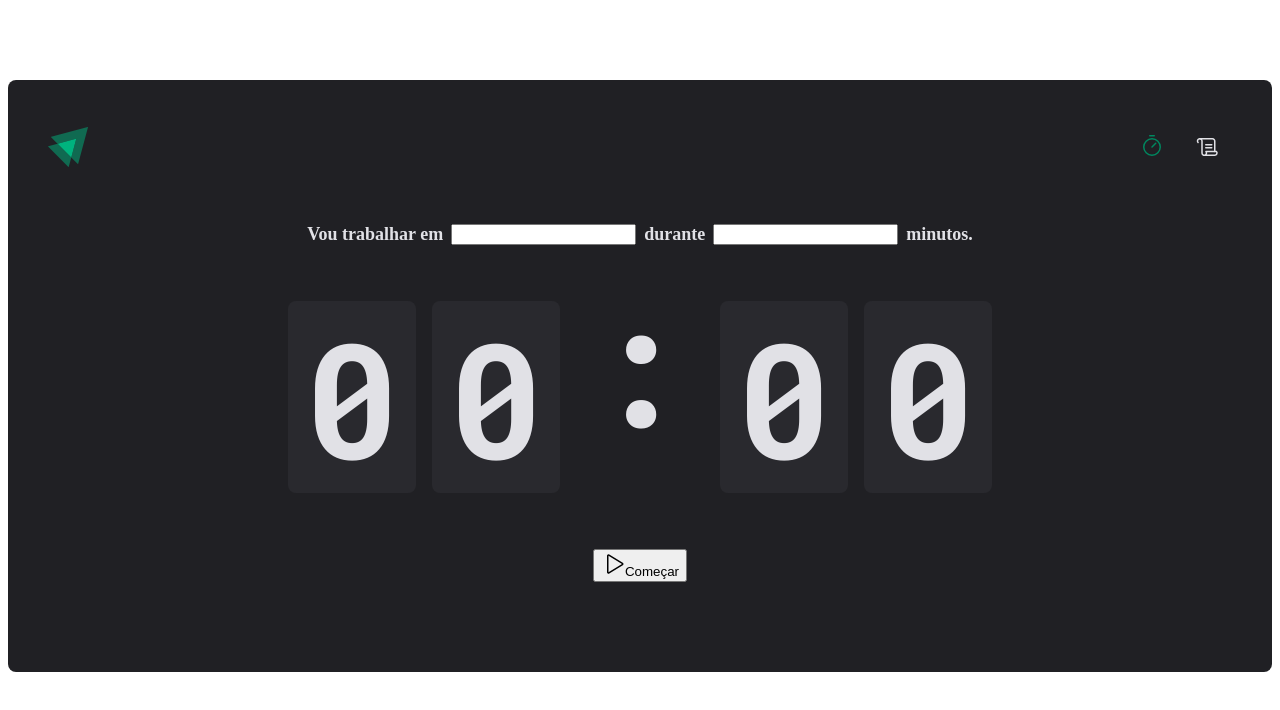
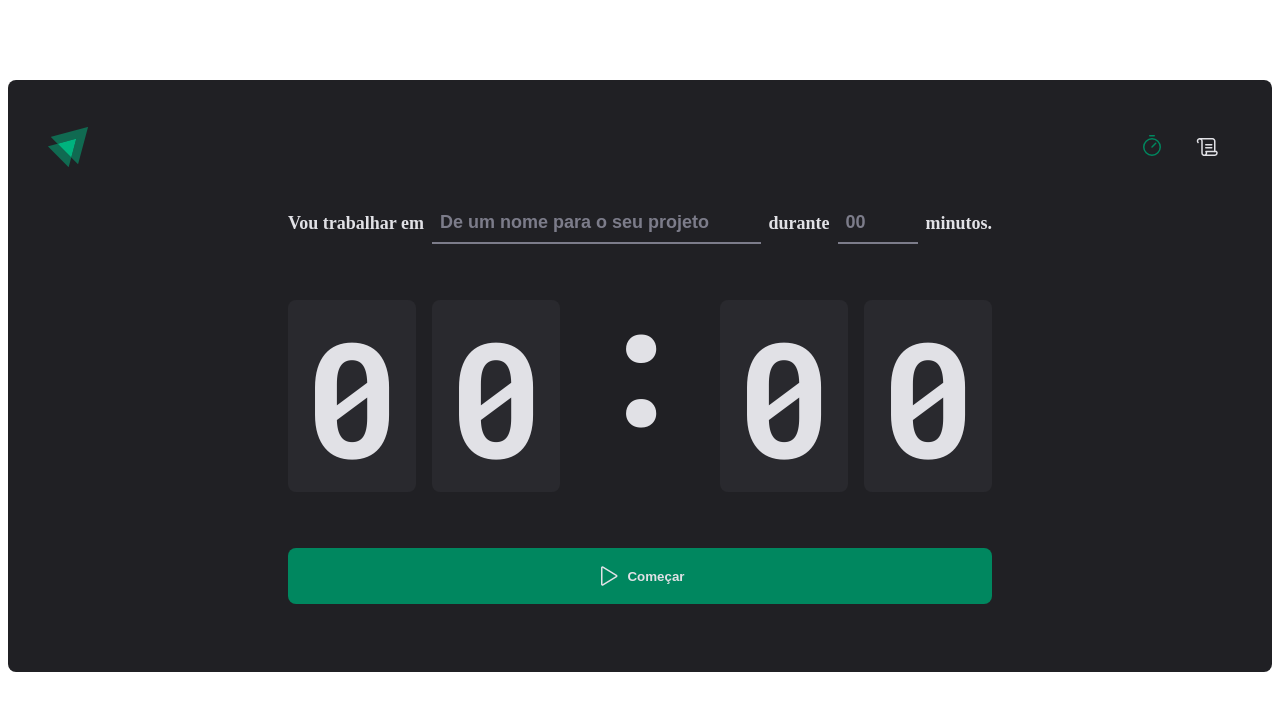
Before and after one commit to CiceroRMG/Ignite-pomodoro-React, a React (Vite) app: page / in a window 1280 px wide. Shown: the top 710 px of the page. Built offline with nearby package versions, Linux system fonts and the light colour scheme.

Commit message:
feat: adiciona componentes estilizados para o botão e os inputs da home

```diff
--- a/src/pages/Home/index.tsx
+++ b/src/pages/Home/index.tsx
@@ -3,7 +3,10 @@
   CountdownContainer,
   FormContainer,
   HomeContainer,
+  MinutesAmountInput,
   Separator,
+  StartCountDownButton,
+  TaskInput,
 } from './styles'
 
 export function Home() {
@@ -12,10 +15,18 @@
       <form action="">
         <FormContainer>
           <label htmlFor="task">Vou trabalhar em</label>
-          <input id="task" type="text" />
+          <TaskInput
+            id="task"
+            type="text"
+            placeholder="De um nome para o seu projeto"
+          />
 
           <label htmlFor="minutesAmount">durante</label>
-          <input id="minutesAmount" type="number" />
+          <MinutesAmountInput
+            id="minutesAmount"
+            type="number"
+            placeholder="00"
+          />
 
           <span>minutos.</span>
         </FormContainer>
@@ -28,10 +39,10 @@
           <span>0</span>
         </CountdownContainer>
 
-        <button type="submit">
+        <StartCountDownButton type="submit">
           <Play size={24} />
           Começar
-        </button>
+        </StartCountDownButton>
       </form>
     </HomeContainer>
   )
--- a/src/pages/Home/styles.ts
+++ b/src/pages/Home/styles.ts
@@ -53,3 +53,58 @@
   display: flex;
   justify-content: center;
 `
+const BaseInput = styled.input`
+  background-color: transparent;
+  height: 2.5rem;
+  border: 0;
+  border-bottom: 2px solid ${(props) => props.theme['gray-500']};
+  font-weight: bold;
+  font-size: 1.125rem;
+  padding: 0 0.5rem;
+  color: ${(props) => props.theme['gray-100']};
+
+  &:focus {
+    box-shadow: none;
+    border-color: ${(props) => props.theme['green-500']};
+  }
+
+  &::placeholder {
+    color: ${(props) => props.theme['gray-500']};
+  }
+`
+
+export const TaskInput = styled(BaseInput)`
+  flex: 1;
+`
+
+export const MinutesAmountInput = styled(BaseInput)`
+  width: 4rem;
+`
+
+export const StartCountDownButton = styled.button`
+  width: 100%;
+  border: 0;
+  padding: 1rem;
+  border-radius: 8px;
+
+  display: flex;
+  align-items: center;
+  justify-content: center;
+
+  gap: 0.5rem;
+  font-weight: bold;
+
+  cursor: pointer;
+
+  background-color: ${(props) => props.theme['green-500']};
+  color: ${(props) => props.theme['gray-100']};
+
+  &:disabled {
+    opacity: 0.7;
+    cursor: not-allowed;
+  }
+
+  &:not(:disabled):hover {
+    background-color: ${(props) => props.theme['green-700']};
+  }
+`
```
